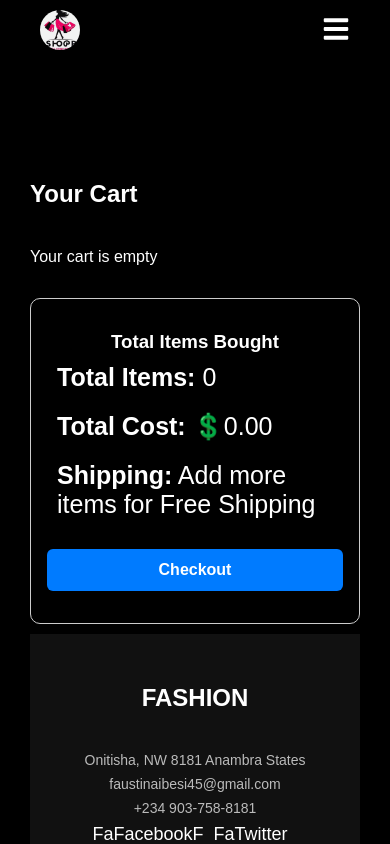
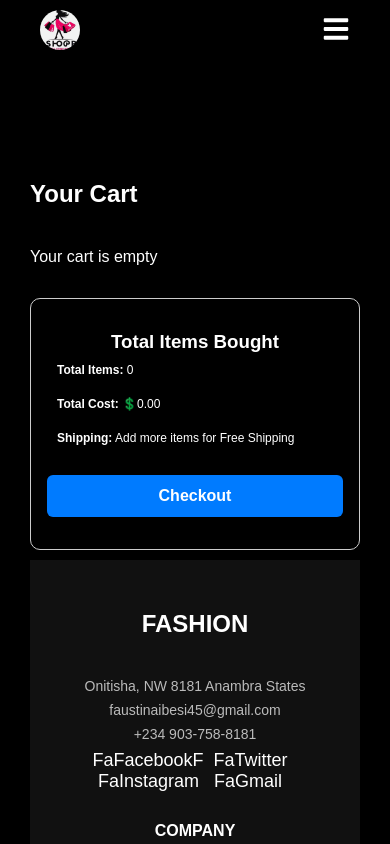
Before and after one commit to Anit81/e-commerce-website, a React (Vite) app: page /cart in a window 390 px wide. Shown: the top 844 px of the page. Built offline with nearby package versions, Linux system fonts and the light colour scheme.

Commit message:
Update cart.css

```diff
--- a/src/components/cart.css
+++ b/src/components/cart.css
@@ -167,4 +167,7 @@ border: none;
 .cart-item-qty {
   font-size:8px;
 }
+  .cart-right P{
+    font-size: 12px;
+  }
 }
```
